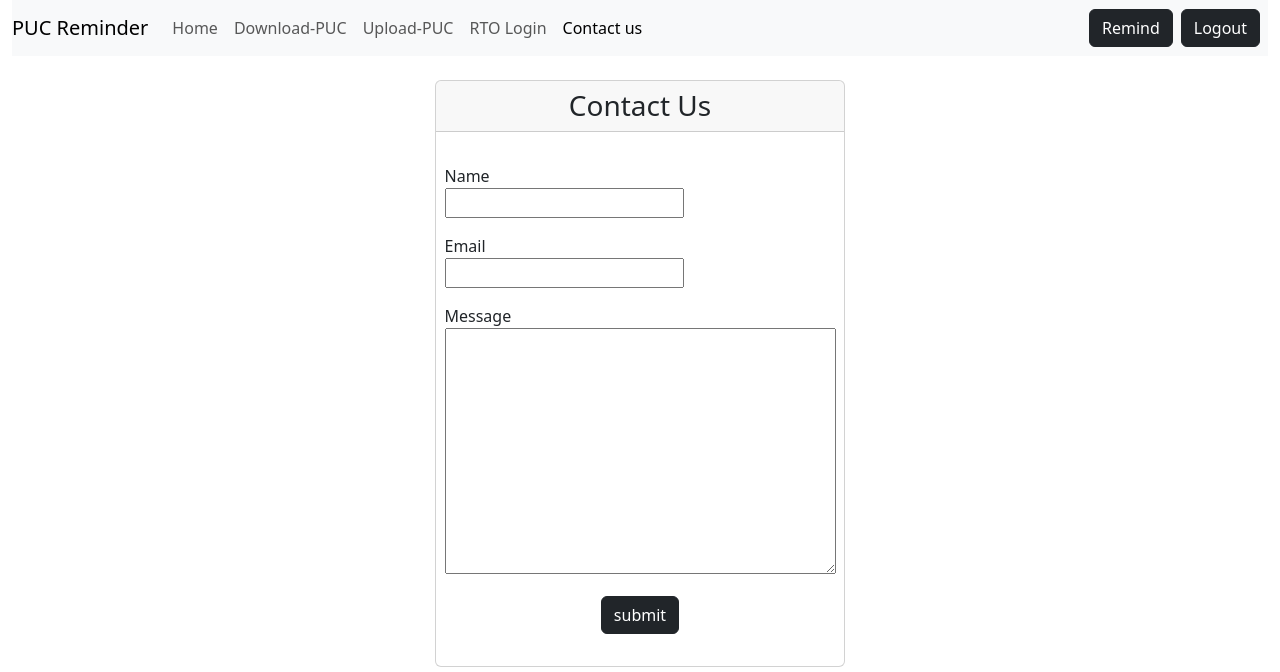
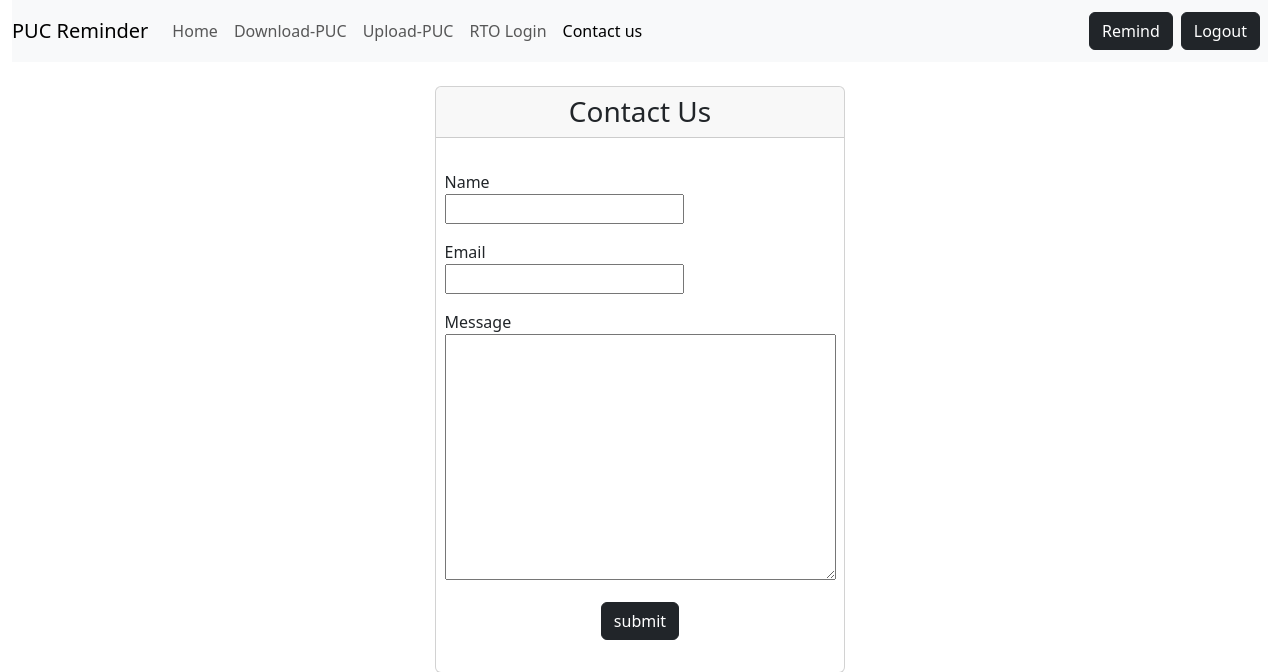
Before and after one commit to KiranGaneshKorada/pollution_under_control, a Django app: page /contact/ in a window 1280 px wide. Shown: the top 672 px of the page. Run offline with Django 4.2, Linux system fonts and the light colour scheme; the visitor is signed in with stand-in values (Sample User, id 1); some libraries are stand-ins or nearby versions.

Commit message:
small frontend change

```diff
--- a/templates/pucApp/base.html
+++ b/templates/pucApp/base.html
@@ -44,13 +44,13 @@
             </li>
           </ul>
           {% if user.is_superuser %}
-          <div class="d-flex">
+          <div class="d-flex my-1">
             <a href="{% url 'remainder' %}" class="btn btn-dark me-2">Remind</a>
           </div>
           {% endif %}
 
           {% if user.is_authenticated %}
-          <div class="d-flex">
+          <div class="d-flex my-1">
             <a href="/accounts/logout" class="btn btn-dark me-2">Logout</a>
           </div>
           {% endif %}
```
